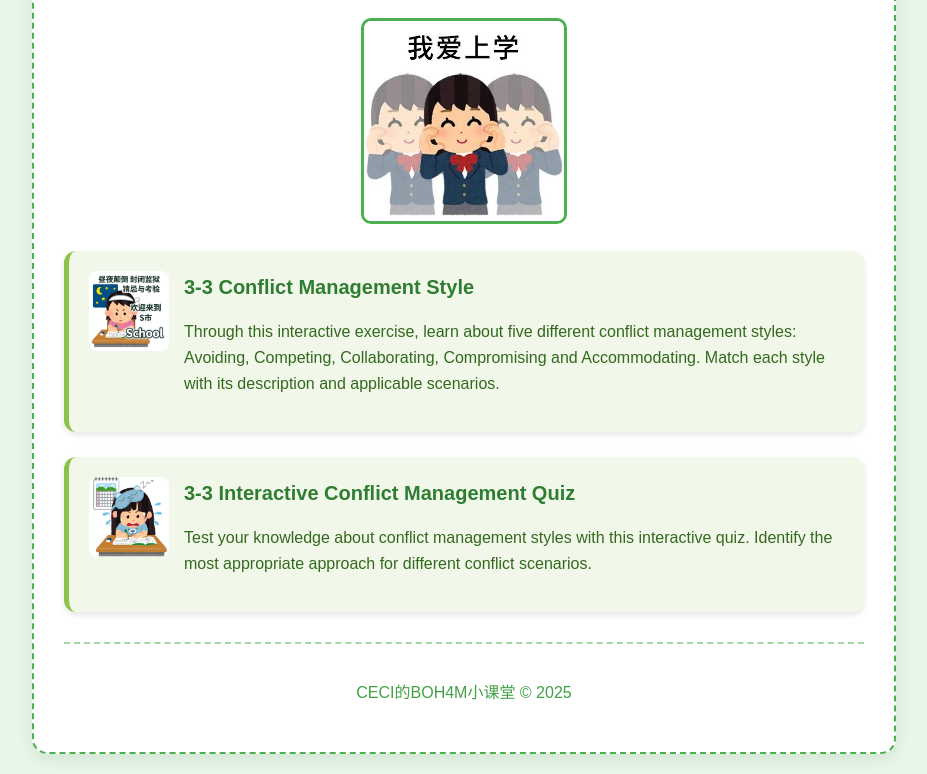
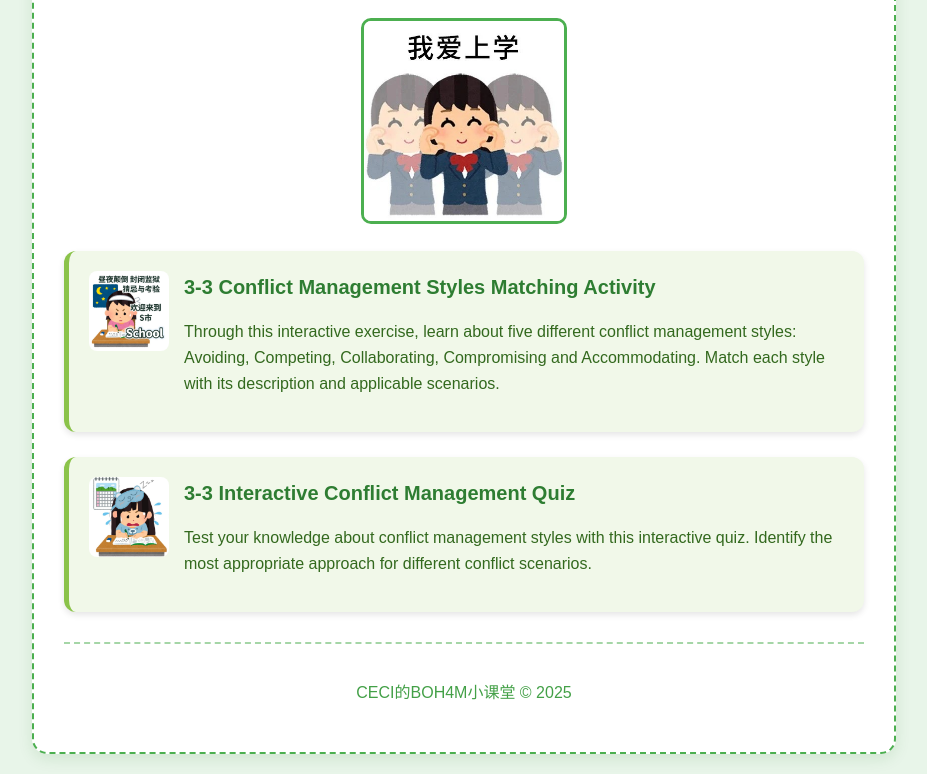
Before and after one commit to cecizhao/ceciclass, a plain HTML site: page index.html in a window 1280 px wide. Shown: the part 155-929 px from the top of the page, without its empty margins (176-1103 px from the left). Drawn offline with Linux system fonts and the light colour scheme; a web font is replaced by a local one.

Commit message:
Update index.html

```diff
--- a/index.html
+++ b/index.html
@@ -116,7 +116,7 @@
             <li class="activity-item">
                 <img src="./night-study.jpg" alt="昼夜颠倒" class="activity-icon">
                 <div class="activity-content">
-                    <a href="conflict-management-html (3).html" class="activity-link">3-3 Conflict Management Style</a>
+                    <a href="conflict-management-html (3).html" class="activity-link">3-3 Conflict Management Styles Matching Activity</a>
                     <p class="activity-description">
                         Through this interactive exercise, learn about five different conflict management styles: Avoiding, Competing, Collaborating, Compromising and Accommodating. Match each style with its description and applicable scenarios.
                     </p>
```
